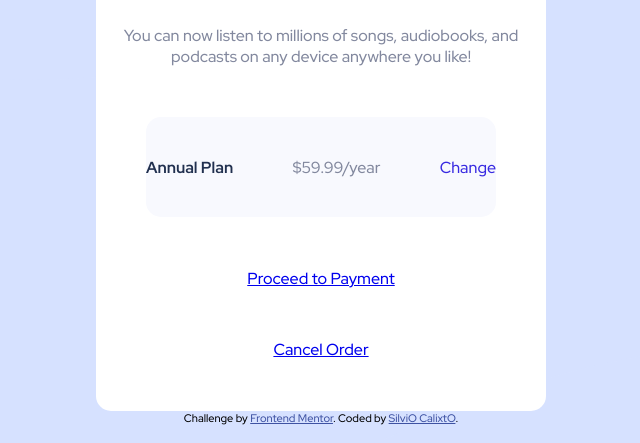
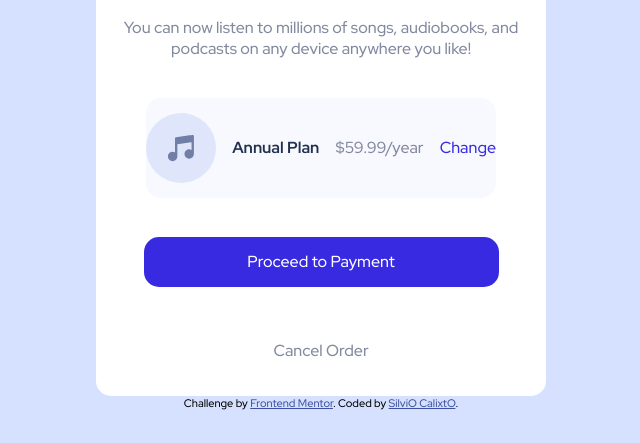
Before and after one commit to SilvioCalixto/Order-summary-component, a plain HTML site: page index.html in a window 1280 px wide. Shown: the part 357-800 px from the top of the page, without its empty margins (319-959 px from the left). Drawn offline with Linux system fonts and the light colour scheme; files whose address does not match are found by name.

Commit message:
atualizei no mc

```diff
--- a/assets/css/style.css
+++ b/assets/css/style.css
@@ -27,7 +27,7 @@ body {
     flex-direction:column;
     justify-content:space-between;
     align-items:center;
-    padding-bottom: 3.125rem;
+    padding-bottom: 20px;
 }
 
 .container img {
@@ -47,6 +47,11 @@ body {
     justify-content:space-between;
 }
 
+.plan img {
+    width: 70px;
+    height: 70px;
+}
+
 .plan a {
     text-decoration: none;
     color: #382ae1;
@@ -64,7 +69,7 @@ body {
     background-color: white;
 }
 
-.payment {
+#payment {
     background-color: #382ae1;
     color: white;
     height: 3.125rem;
@@ -74,25 +79,40 @@ body {
     align-items:center;
     justify-content:center;
 }
-a .cancel {
+
+#payment {
     text-decoration: none;
     color:white;
 }
 
-.payment a {
+#payment:hover{
+    box-shadow:  1px 1px 1px 1px gray;
+}
+
+#cancel {
+    color: white;
+    height: 3.125rem;
+    width: 22.1875rem;
+    border-radius: 0.9375rem;
+    display:flex;
+    align-items:center;
+    justify-content:center;
     text-decoration: none;
     color: #82889e;
 }
 
-.payment a:hover {
+#cancel:hover {
     color: #382ae1;
+    box-shadow:  1px 1px 1px 1px gray;
 }
 
 
 
 
 .attribution {
-     font-size: 0.6875rem; text-align: center; }
+     font-size: 0.6875rem; text-align: center;
+}
 
 .attribution a {
-     color: hsl(228, 45%, 44%); }
+     color: hsl(228, 45%, 44%);
+}
--- a/index.html
+++ b/index.html
@@ -19,19 +19,23 @@
     </p>
 
     <div class="plan">
-      <h4>Annual Plan</h4>
+
+      <img src="assets/images/icon-music.svg" alt="">
+
+      <h4>Annual Plan <br></h4>
+
       <p>$59.99/year</p>
 
       <a href="#">Change</a>
+
     </div>
 
 
-
     <a href="#" id="payment">
-      <div id="payment">Proceed to Payment</div>
+      <div>Proceed to Payment</div>
     </a>
-    <a href="#" id="can">
-      <div id="cancel">Cancel Order</div>
+    <a href="#" id="cancel">
+      <div>Cancel Order</div>
     </a>
 </div>
   <div class="attribution">
```
